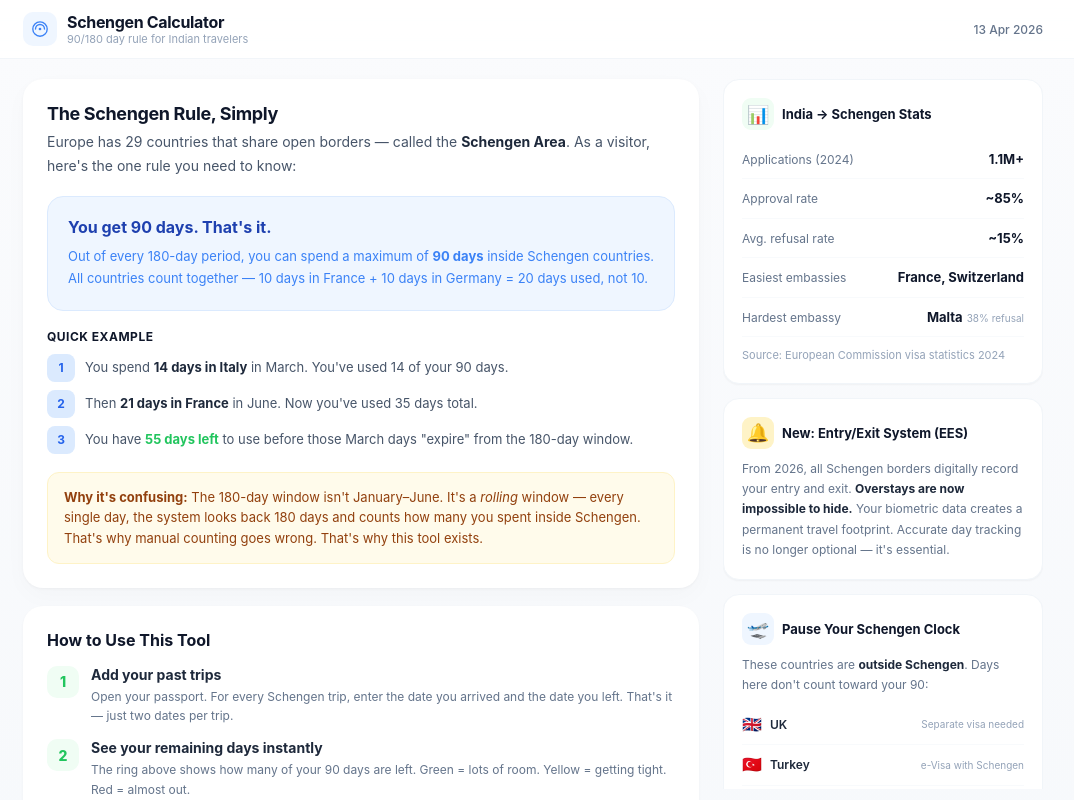
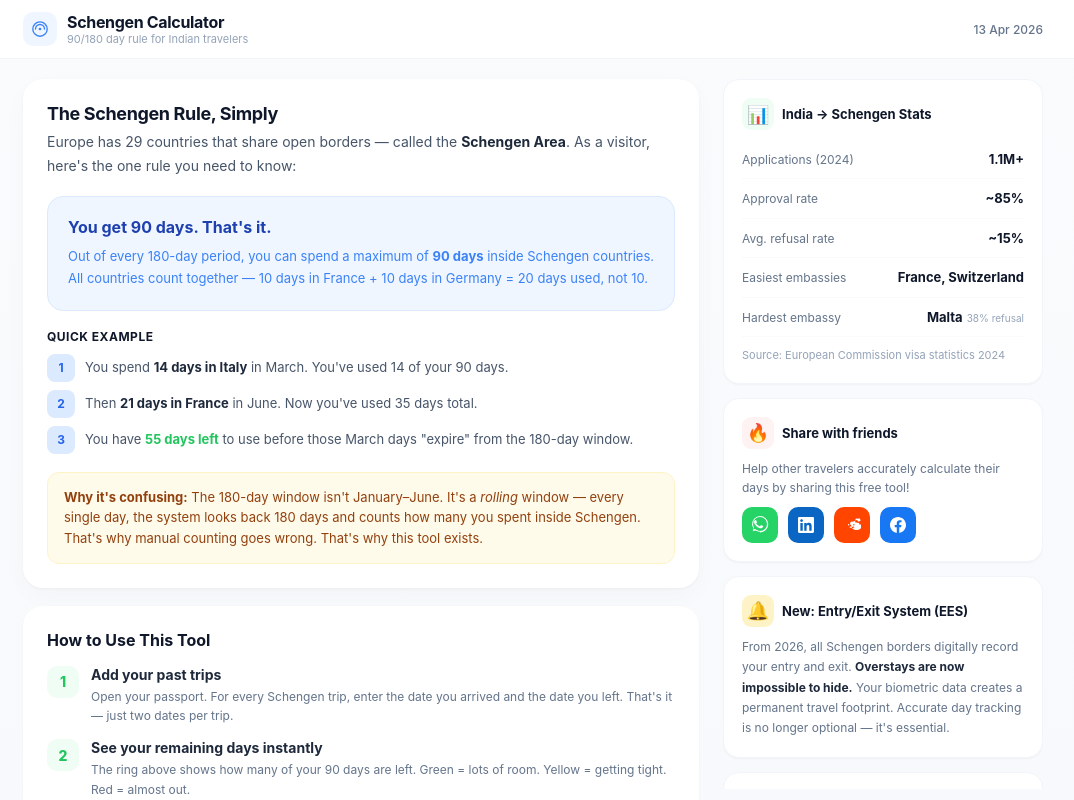
Before and after one commit to SarumanTheDork/schengen-calculator, a Next.js app: page / in a window 1280 px wide. Shown: the top 800 px of the page, without its empty margins (107-1181 px from the left). Built offline with nearby package versions, Linux system fonts and the light colour scheme.

Commit message:
feat(ui): hoist share widget to top of sidebar for better visibility

```diff
--- a/app/page.jsx
+++ b/app/page.jsx
@@ -463,6 +463,12 @@ export default function App(){
             <p style={{marginTop:10,fontSize:11,color:"#94A3B8",lineHeight:1.6}}>Source: European Commission visa statistics 2024</p>
           </SideCard>
 
+          {/* Share */}
+          <SideCard emoji="🔥" title="Share with friends" accent="#FEF2F2" accentText="#B91C1C">
+            <p style={{margin:"0 0 10px",fontSize:12,color:"#64748B",lineHeight:1.6}}>Help other travelers accurately calculate their days by sharing this free tool!</p>
+            <ShareButtons />
+          </SideCard>
+
           {/* EES Alert */}
           <SideCard emoji="🔔" title="New: Entry/Exit System (EES)" accent="#FEF3C7" accentText="#92400E">
             <p style={{margin:0}}>From 2026, all Schengen borders digitally record your entry and exit. <strong style={{color:"#1E293B"}}>Overstays are now impossible to hide.</strong> Your biometric data creates a permanent travel footprint. Accurate day tracking is no longer optional — it's essential.</p>
@@ -523,12 +529,6 @@ export default function App(){
             <div style={{display:"flex",flexWrap:"wrap",gap:4}}>
               {SCHENGEN.map(c=><span key={c} style={{fontSize:10,color:"#475569",background:"#F1F5F9",padding:"3px 8px",borderRadius:5}}>{c}</span>)}
             </div>
-          </SideCard>
-
-          {/* Share */}
-          <SideCard emoji="🔥" title="Share with friends" accent="#FEF2F2" accentText="#B91C1C">
-            <p style={{margin:"0 0 10px",fontSize:12,color:"#64748B",lineHeight:1.6}}>Help other travelers accurately calculate their days by sharing this free tool!</p>
-            <ShareButtons />
           </SideCard>
 
           {/* CTA */}
```
